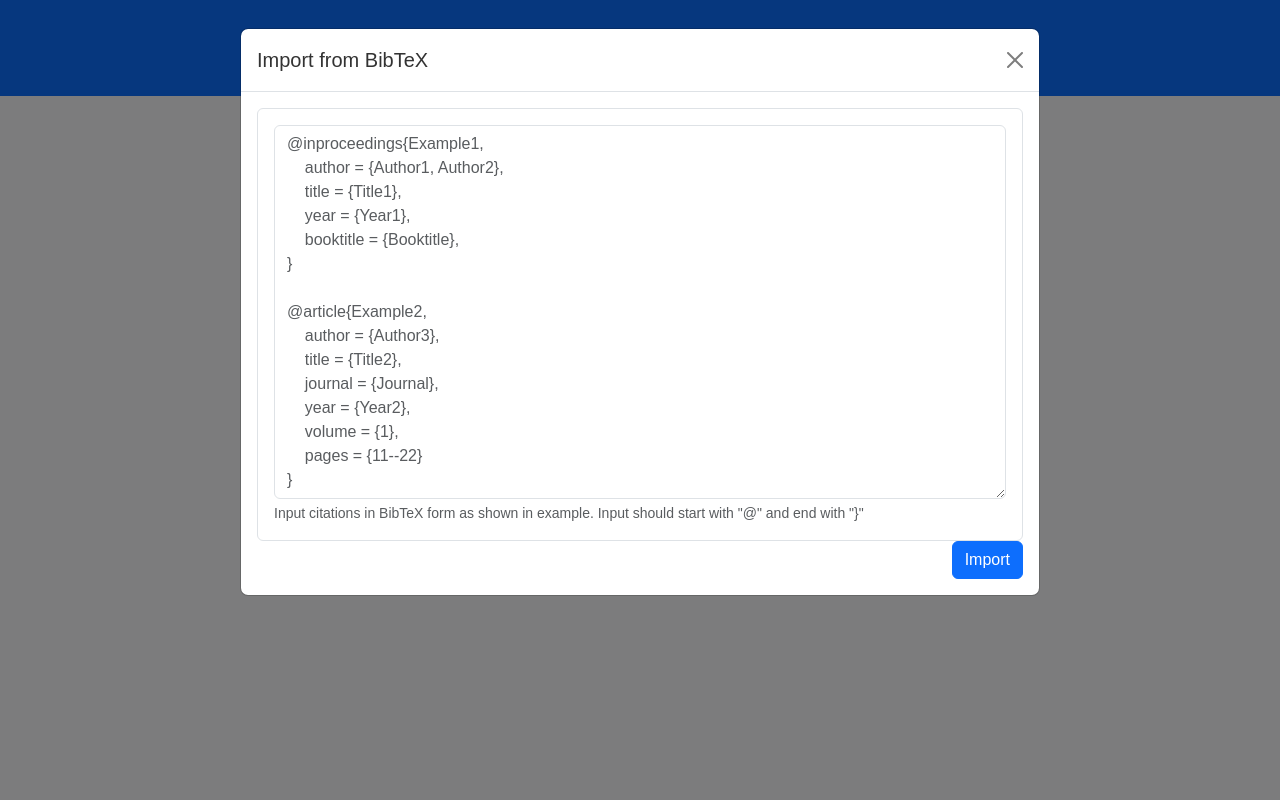
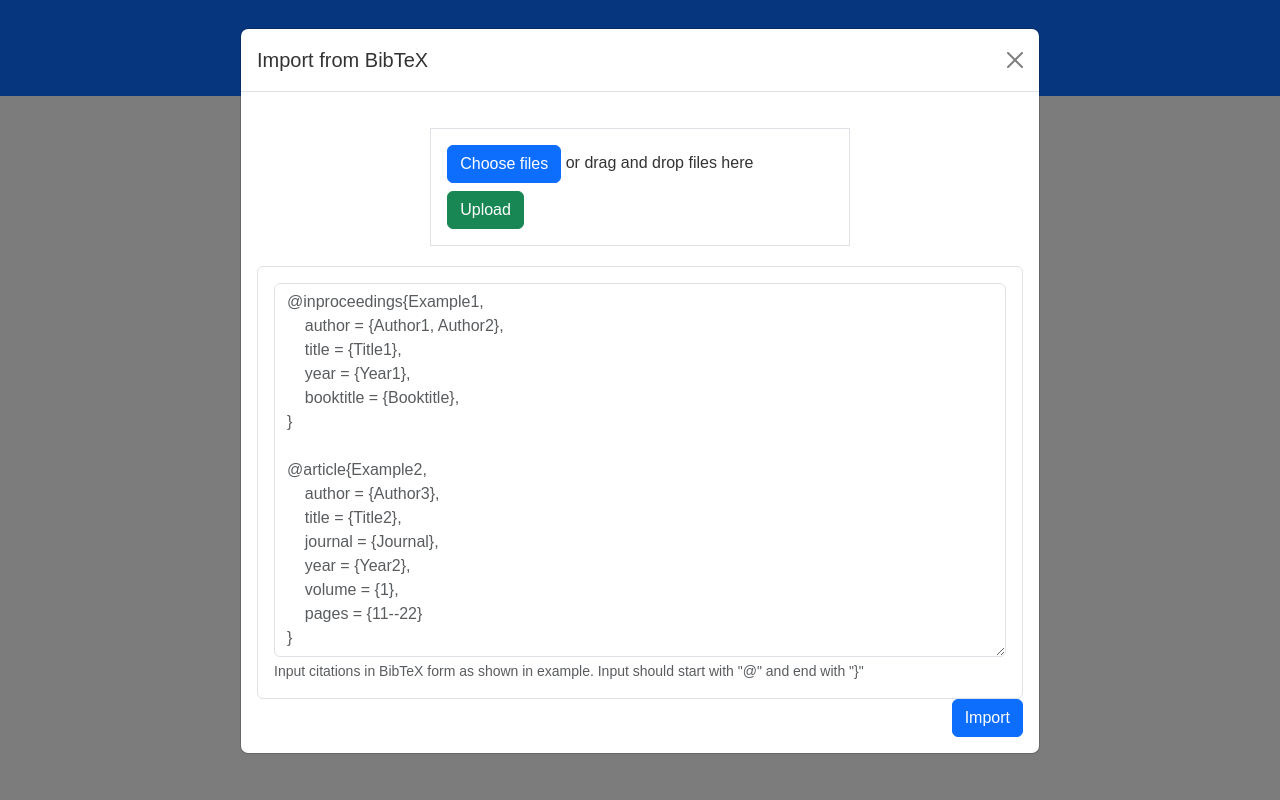
Before and after one commit to tkontt/SmartCite, a Flask app: template src/templates/index.html in a window 1280 px wide, after a click on "Import from BibTeX". Run offline with Flask 3, Linux system fonts and the light colour scheme; the template is opened without the code that fills it: most values are stand-ins (such as "Sample title", 1, 10 or a date in 2020).

Commit message:
Lisää .bib tiedoston importtaamisen - Lisää Open files napin joka avaa tiedostoselaimen - Lisää file dropbox johon voit pudottaa tiedoston - Lisää tarkistus että tiedosto on .bib - Lisää ilmoitus väärästä tiedostotyypistä - Lisää Upload nappi joka tallentaa tiedoston sisällön tietokantaan

```diff
--- a/src/app.py
+++ b/src/app.py
@@ -172,8 +172,12 @@ def create_bibtex():
 
 
 @app.route("/import_citations_bibtex", methods=["POST"])
-def import_from_bibtex():
-    bibtex = request.form.get("input_bibtex")
+def import_from_bibtex(input=None):
+    if input is None:
+        bibtex = request.form.get("input_bibtex")
+    else:
+        bibtex = input
+
     try:
         validate_bibtex(bibtex)
     except Exception as error:
@@ -189,6 +193,22 @@ def import_from_bibtex():
     else:
         flash(f"{len(citations)} citations added successfully!")
     return redirect("/")
+
+
+@app.route('/upload', methods=['POST'])
+def upload_bibtex_file():
+    if 'file' not in request.files:
+        return 'No file part'
+    file = request.files['file']
+    if file.filename == '':
+        return 'No selected file'
+    if file:
+        content = file.read()
+        content = content.decode('utf-8')
+        import_from_bibtex(content)
+        return redirect("/")
+
+
 
 
 # testausta varten oleva reitti
--- a/src/templates/import_bibtex.html
+++ b/src/templates/import_bibtex.html
@@ -6,10 +6,74 @@
                 <button type="button" class="btn-close" data-bs-dismiss="modal" aria-label="Close"></button>
             </div>
             <div class="modal-body">
+                <div class="container">
+                    <div class="file-drop-area border p-3">
+                        <form action="/upload" method="post" enctype="multipart/form-data">
+                            <input class="file-input" type="file" accept=".bib" name="file" style="display:none;">
+                            <button type="button" class="btn btn-primary fake-btn">Choose files</button>
+                            <span class="file-msg">or drag and drop files here</span>
+                            <br>
+                            <input type="submit" value="Upload" class="btn btn-success mt-2">
+                        </form>
+                    </div>
+                </div>
+
+                <!-- jQuery -->
+                <script src="https://code.jquery.com/jquery-3.5.1.min.js"></script>
+                <script>
+                $(document).ready(function() {
+                    var $fileInput = $('.file-input');
+                    var $dropArea = $('.file-drop-area');
+                    var $fileMsg = $('.file-msg');
+
+                    $('.fake-btn').click(function() {
+                        $fileInput.click();
+                    });
+
+                    $fileInput.on('change', function() {
+                        var file = this.files[0];
+                        var fileName = file.name;
+                        var fileExtension = fileName.split('.').pop().toLowerCase();
+
+                        if (fileExtension !== "bib") {
+                            alert("Only .bib files are allowed!");
+                            this.value = ''; // Clear the input
+                        } else {
+                            $fileMsg.text(fileName);
+                        }
+                    });
+
+                    // Drag and Drop functionality with validation
+                    $dropArea.on('dragover', function(e) {
+                        e.preventDefault();
+                        $(this).addClass('active');
+                    });
+
+                    $dropArea.on('dragleave', function(e) {
+                        e.preventDefault();
+                        $(this).removeClass('active');
+                    });
+
+                    $dropArea.on('drop', function(e) {
+                        e.preventDefault();
+                        $(this).removeClass('active');
+                        var files = e.originalEvent.dataTransfer.files;
+                        var file = files[0];
+                        var fileName = file.name;
+                        var fileExtension = fileName.split('.').pop().toLowerCase();
+
+                        if (fileExtension !== "bib") {
+                            alert("Only .bib files are allowed!");
+                        } else {
+                            $fileInput.prop('files', files);
+                            $fileMsg.text(fileName);
+                        }
+                    });
+                });
+                </script>
                 <div id="import-bibtex-list" class="border rounded p-3">
                     <form action="/import_citations_bibtex" method="post">
-                <textarea rows="15" class="form-control" id="input_bibtex" name="input_bibtex"
-                placeholder="@inproceedings{Example1,
+                        <textarea rows="15" class="form-control" id="input_bibtex" name="input_bibtex" placeholder="@inproceedings{Example1,
     author = {Author1, Author2},
     title = {Title1},
     year = {Year1},
```
Lines whose indentation alone changed are shown as unchanged.
